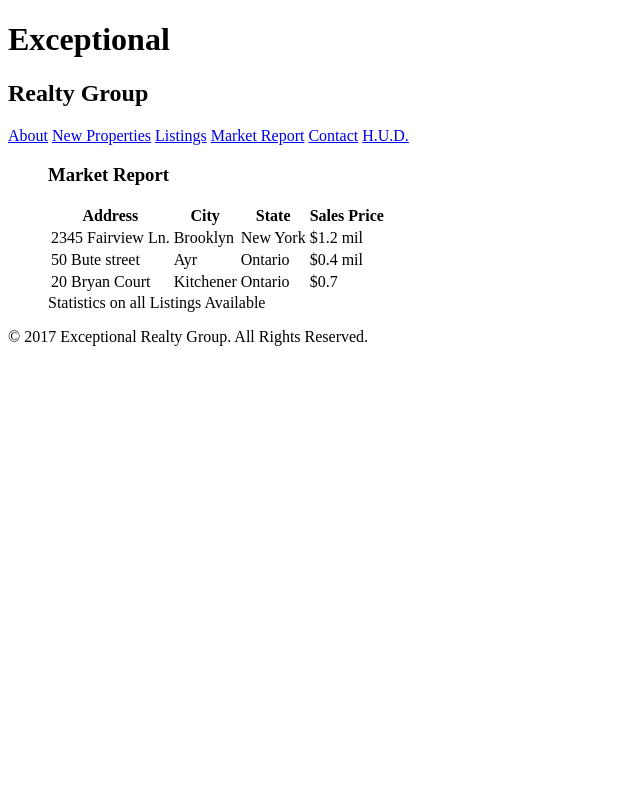
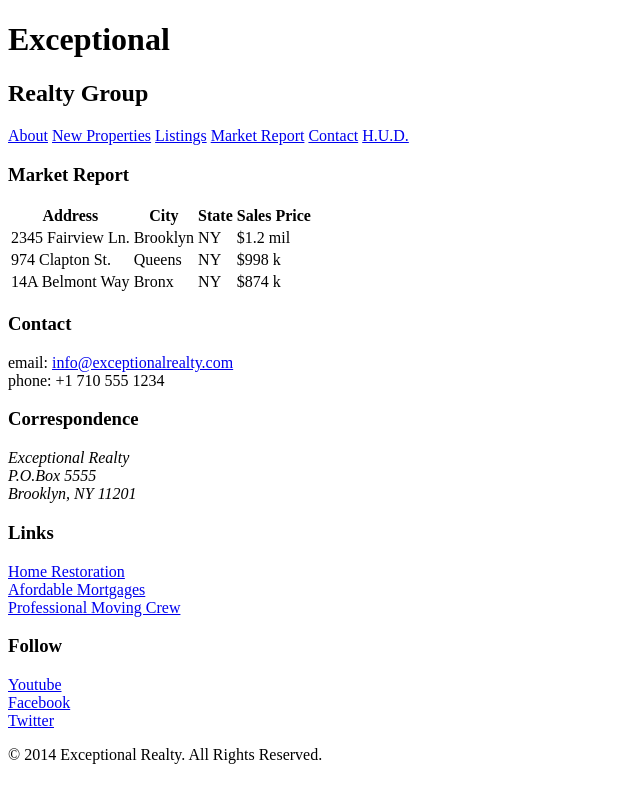
Before and after one commit to ELTemi/exceptional-realty, a plain HTML site: page market-report.html in a window 1280 px wide. Shown: the whole page, without its empty margins (0-640 px from the left). Drawn offline with Linux system fonts and the light colour scheme.

Commit message:
added the deatils section to all html documents

```diff
--- a/market-report.html
+++ b/market-report.html
@@ -1,25 +1,22 @@
-<!DOCTYPE html>
+<!doctype html>
 <html lang="en">
-<!-- This is a basic html for exceptional-realty -->
 <head>
   <meta charset="UTF-8">
-    <title>Exceptional Realty - Luxury Homes - Market Report</title>
+  <title>Exceptional Realty Group - Luxury Homes - Market Report</title>
 </head>
 <body>
   <header>
-      <h1>Exceptional</h2>
+    <div id="logo">
+      <h1>Exceptional</h1>
       <h2>Realty Group</h2>
+    </div>
 
-      <a href="index.html">About</a>
-      <a href="new-properties.html">New Properties</a>
-      <a href="real-estate-listings.html">Listings</a>
-      <a href="market-report.html">Market Report</a>
-      <a href="contact.html">Contact</a>
-      <a href="http://hud.gov" target='_blank'>H.U.D.</a>
+    <nav>
+      <a href="index.html">About</a> <a href="new-properties.html">New Properties</a> <a href="real-estate-listings.html">Listings</a> <a href="market-report.html">Market Report</a> <a href="contact.html">Contact</a> <a href="http://hud.gov" target="_blank">H.U.D.</a>
+    </nav>
   </header>
 
-    <section id="market-report">
-      <figure>
+  <section>
     <h3>Market Report</h3>
     <table>
       <tr>
@@ -31,28 +28,61 @@
       <tr>
         <td>2345 Fairview Ln.</td>
         <td>Brooklyn</td>
-            <td>New York</td>
+        <td>NY</td>
         <td>$1.2 mil</td>
       </tr>
       <tr>
-            <td>50 Bute street</td>
-            <td>Ayr</td>
-            <td>Ontario</td>
-            <td>$0.4 mil</td>
+        <td>974 Clapton St.</td>
+        <td>Queens</td>
+        <td>NY</td>
+        <td>$998 k</td>
       </tr>
       <tr>
-            <td>20 Bryan Court</td>
-            <td>Kitchener</td>
-            <td>Ontario</td>
-            <td>$0.7</td>
+        <td>14A Belmont Way</td>
+        <td>Bronx</td>
+        <td>NY</td>
+        <td>$874 k</td>
       </tr>
     </table>
-        <figcaption>Statistics on all Listings Available</figcaption>
-      </figure>
+  </section>
+
+  <section id="details">
+      <div>
+        <h3>Contact</h3>
+        <p>
+          email: <a href="mailto:info@exceptionalrealty.com">info@exceptionalrealty.com</a><br>
+          phone: +1 710 555 1234
+        </p>
+        <h3>Correspondence</h3>
+        <address>
+          Exceptional Realty<br>
+          P.O.Box 5555<br>
+          Brooklyn, NY 11201
+        </address>
+      </div>
+
+      <div>
+        <h3>Links</h3>
+        <p>
+          <a href="#" target="_blank">Home Restoration</a><br>
+          <a href="#" target="_blank">Afordable Mortgages</a><br>
+          <a href="#" target="_blank">Professional Moving Crew</a>
+        </p>
+      </div>
+
+      <div>
+        <h3>Follow</h3>
+        <p>
+          <a href="#" target="_blank">Youtube</a><br>
+          <a href="#" target="_blank">Facebook</a><br>
+          <a href="#" target="_blank">Twitter</a>
+        </p>
+      </div>
     </section>
 
     <footer>
-      &copy; 2017 Exceptional Realty Group. All Rights Reserved.
+      &copy; 2014 Exceptional Realty. All Rights Reserved.
     </footer>
+
 </body>
 </html>
```
Also changed, not shown: contact.html (+39 -0 lines), index.html (+48 -23 lines), new-properties.html (+48 -24 lines), real-estate-listings.html (+76 -9 lines). Lines whose indentation alone changed are shown as unchanged.
